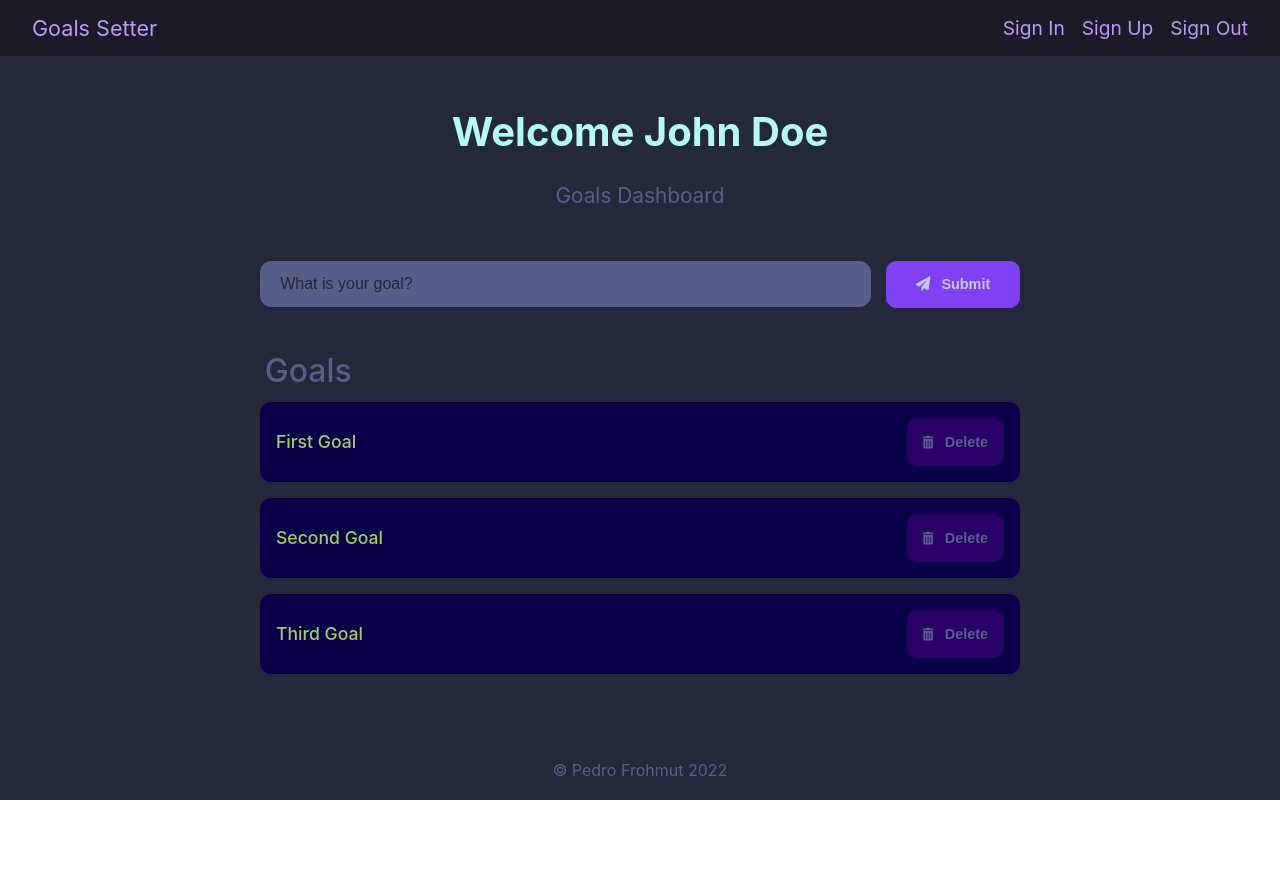
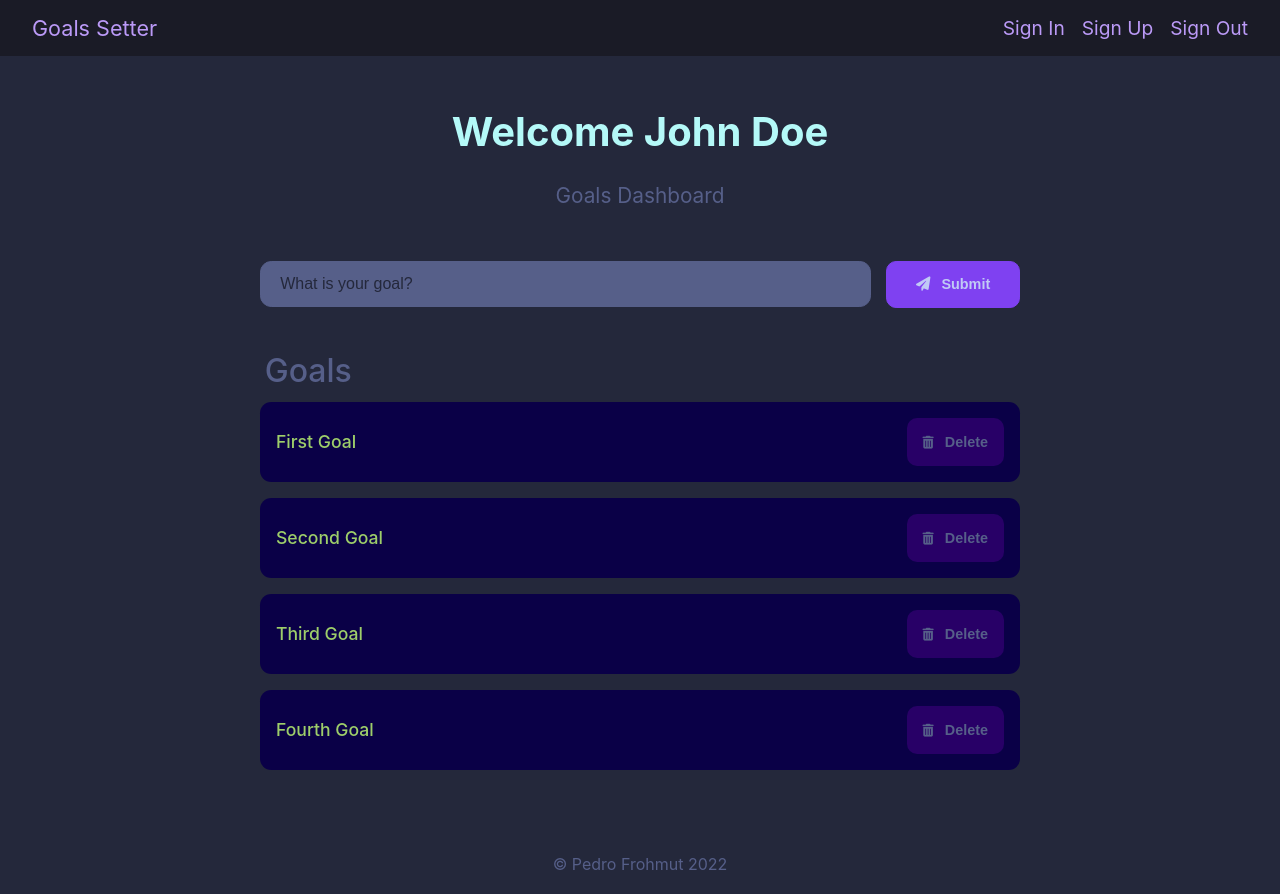
Before and after one commit to pedrofrohmut/mern-stack, a Vue app in the folder frontend-vuejs/: page / in a window 1280 px wide. Before the commit the page ends 800 px from the top, so only its background shows below. Built offline with nearby package versions, Linux system fonts and the light colour scheme.

Commit message:
Vue/Vuex basic/initial store

```diff
--- a/frontend-vuejs/package.json
+++ b/frontend-vuejs/package.json
@@ -10,12 +10,15 @@
   },
   "dependencies": {
     "vue": "^3.2.37",
-    "vue-router": "^4.1.3"
+    "vue-router": "^4.1.3",
+    "vuex": "^4.0.2"
   },
   "devDependencies": {
+    "@types/uuid": "^8.3.4",
     "@types/vue-router": "^2.0.0",
     "@vitejs/plugin-vue": "^3.0.0",
     "typescript": "^4.6.4",
+    "uuid": "^8.3.2",
     "vite": "^3.0.0",
     "vue-tsc": "^0.38.4"
   }
--- a/frontend-vuejs/src/components/GoalList.vue
+++ b/frontend-vuejs/src/components/GoalList.vue
@@ -15,7 +15,7 @@ export default defineComponent({
     <div :key="goal.id" v-for="goal in goals" class="goals-container">
       <div class="goal">
         <div class="content">{{ goal.text }}</div>
-        <button class="btn" @click="$emit('deleteGoal')">
+        <button class="btn" @click="$emit('removeGoal', goal.id)">
           <i class="fa-solid fa-trash-can"></i> Delete
         </button>
       </div>
--- a/frontend-vuejs/src/main.ts
+++ b/frontend-vuejs/src/main.ts
@@ -1,11 +1,13 @@
 import { createApp } from "vue"
 
 import router from "./router/index"
+import store from "./store/index"
 
 import App from "./App.vue"
 
 import "./style.css"
 
 const app = createApp(App)
+app.use(store)
 app.use(router)
 app.mount("#app")
--- a/frontend-vuejs/src/pages/Dashboard.vue
+++ b/frontend-vuejs/src/pages/Dashboard.vue
@@ -1,17 +1,14 @@
 <script lang="ts">
 import { defineComponent } from "vue"
+import { v4 as uuid } from "uuid"
+
+import type { Goal } from "../types"
+
+import store from "../store"
 
 import AddGoalForm from "../components/AddGoalForm.vue"
 import Spinner from "../components/Spinner.vue"
 import GoalList from "../components/GoalList.vue"
-
-type Goal = { id: string; text: string; userId: string }
-
-const myGoals: Partial<Goal>[] = [
-  { id: "1", text: "First Goal", userId: "123" },
-  { id: "2", text: "Second Goal", userId: "123" },
-  { id: "3", text: "Third Goal", userId: "123" }
-]
 
 export default defineComponent({
   name: "DashboardPage",
@@ -26,14 +23,22 @@ export default defineComponent({
   }),
   methods: {
     handleAddGoal(text: string) {
-      console.log("Goal", text)
+      const newGoal = {
+        id: uuid(),
+        text,
+        userId: this.user.id
+      }
+      store.commit('addGoal', newGoal)
+      this.goals = store.getters.getAll
+    },
+    handleRemoveGoal(goalId:string) {
+      store.commit('removeGoal', goalId)
+      this.goals = store.getters.getAll
     }
   },
   mounted() {
-    setTimeout(() => {
-      this.isLoading = false
-      this.goals = myGoals
-    }, 2000)
+    this.isLoading = false
+    this.goals = store.getters.getAll
   }
 })
 </script>
@@ -49,7 +54,7 @@ export default defineComponent({
       <Spinner />
     </div>
     <div v-else>
-      <GoalList :goals="goals" />
+      <GoalList :goals="goals" @removeGoal="handleRemoveGoal" />
     </div>
   </div>
 </template>
--- /dev/null
+++ b/frontend-vuejs/src/store/index.ts
@@ -0,0 +1,29 @@
+import { createStore } from "vuex"
+
+import type { Goal, RootState } from "../types"
+
+const myGoals: Partial<Goal>[] = [
+  { id: "1", text: "First Goal", userId: "123" },
+  { id: "2", text: "Second Goal", userId: "123" },
+  { id: "3", text: "Third Goal", userId: "123" },
+  { id: "4", text: "Fourth Goal", userId: "123" }
+]
+
+const store = createStore({
+  state: () => ({
+    goals: myGoals
+  }),
+  getters: {
+    getAll: (state: RootState) => state.goals
+  },
+  mutations: {
+    addGoal: (state: RootState, newGoal: Goal) => {
+      state.goals.push(newGoal)
+    },
+    removeGoal: (state: RootState, goalId: string) => {
+      state.goals = state.goals.filter(goal => goal.id !== goalId)
+    }
+  }
+})
+
+export default store
--- /dev/null
+++ b/frontend-vuejs/src/types.ts
@@ -0,0 +1,9 @@
+export type Goal = {
+  id: string
+  text: string
+  userId: string
+}
+
+export type RootState = {
+  goals: Partial<Goal>[]
+}
```
Also changed, not shown: 1 other file (tests, documents, lock files or other folders).
